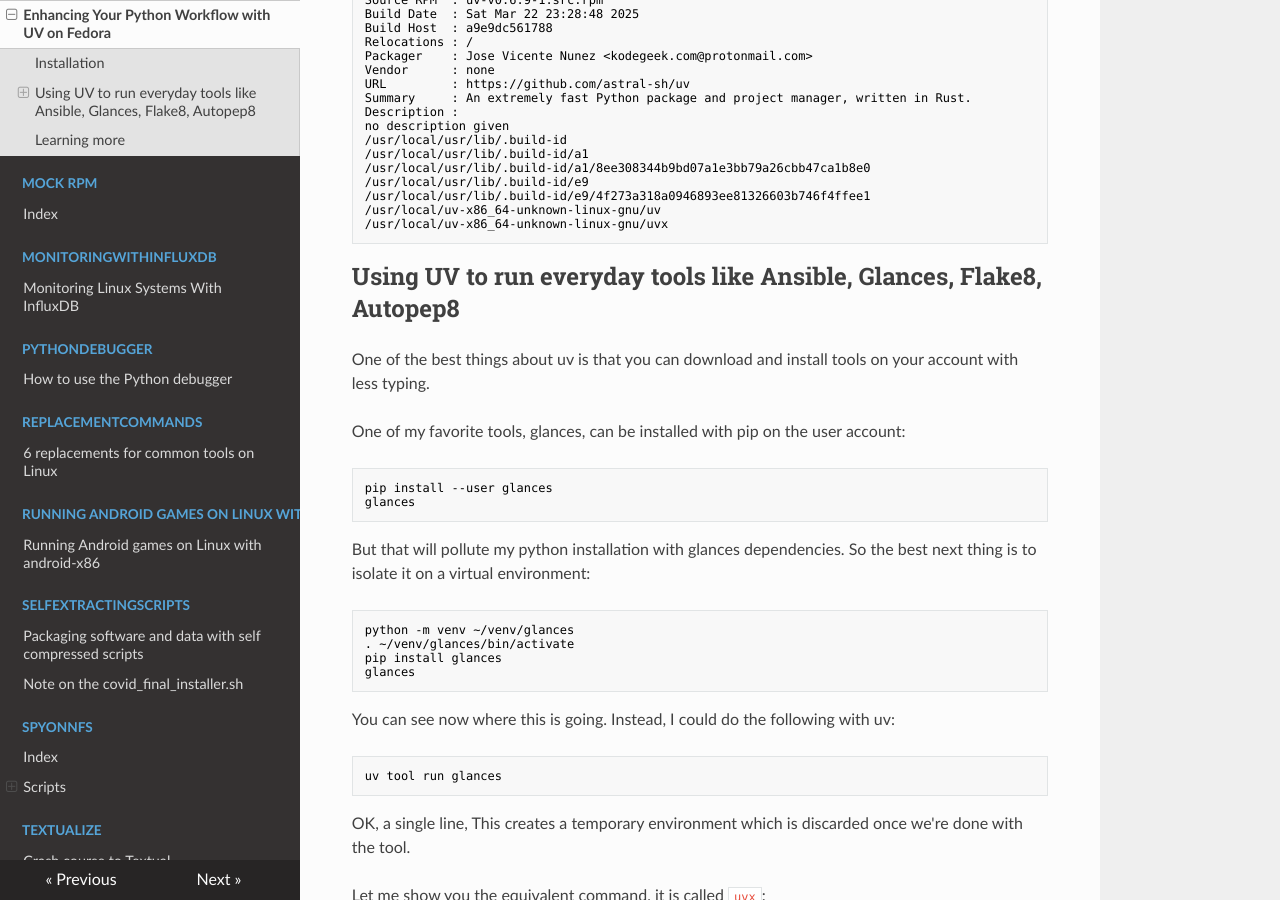
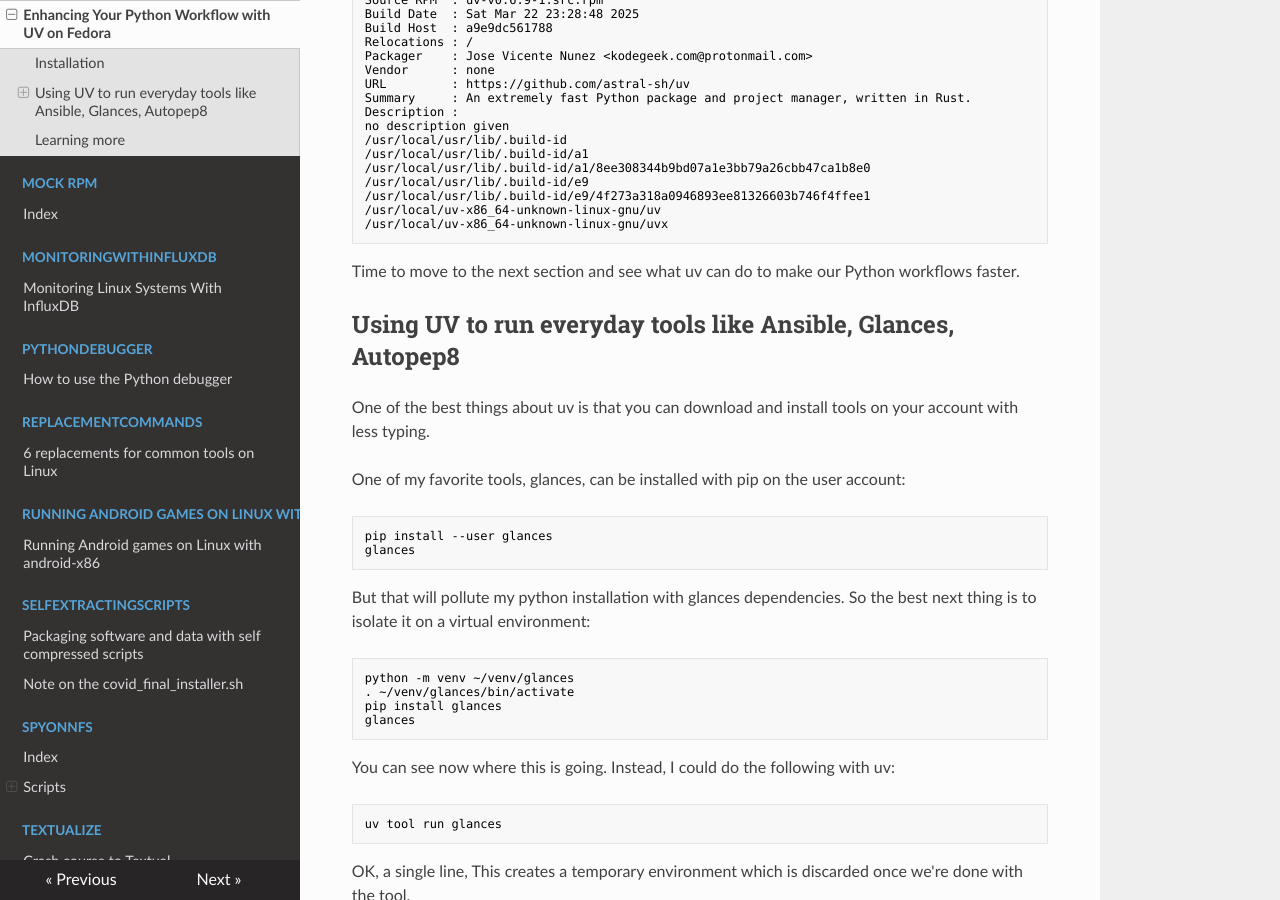
Before and after one commit to josevnz/tutorials, an MkDocs documentation site: the page built from docs/Enhancing_Your_Python_Workflow_with_UV_on_Fedora/README.md, in a window 1280 px wide and 900 px high, scrolled down 1098 px. Built offline with MkDocs 1.6.1, drawn with Linux system fonts in a browser that asks for light colours; nearby versions of some CDN libraries.

Commit message:
Update with fmp

````diff
--- a/docs/Enhancing_Your_Python_Workflow_with_UV_on_Fedora/README.md
+++ b/docs/Enhancing_Your_Python_Workflow_with_UV_on_Fedora/README.md
@@ -69,8 +69,9 @@
 /usr/local/uv-x86_64-unknown-linux-gnu/uvx
 ```
 
+Time to move to the next section and see what uv can do to make our Python workflows faster.
 
-## Using UV to run everyday tools like Ansible, Glances, Flake8, Autopep8
+## Using UV to run everyday tools like Ansible, Glances, Autopep8
 
 One of the best things about uv is that you can download and install tools on your account with less typing.
 
````
